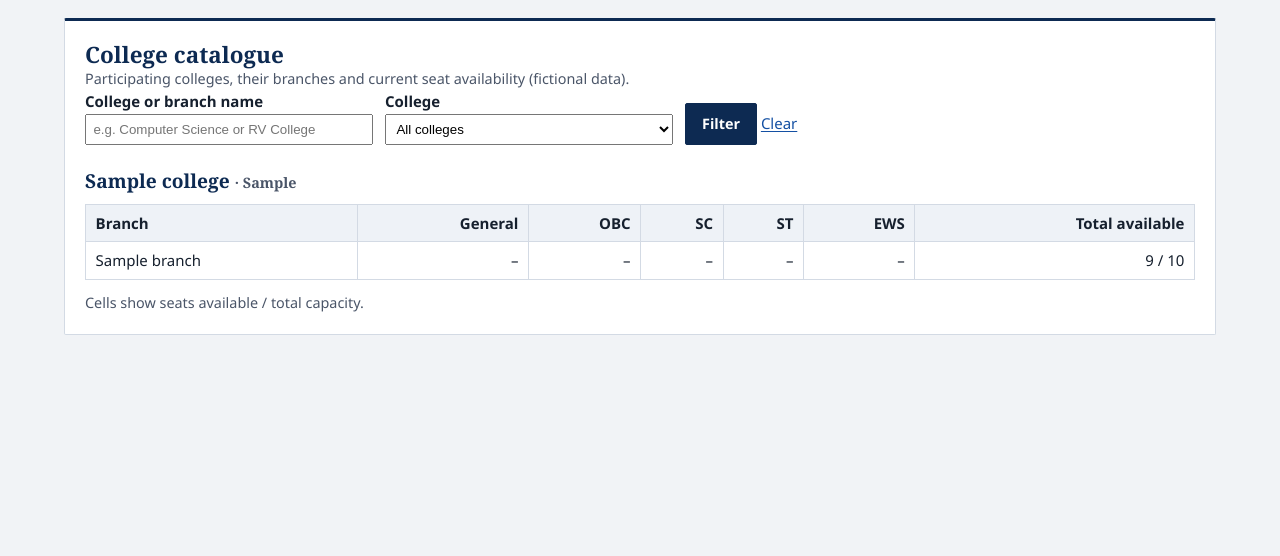
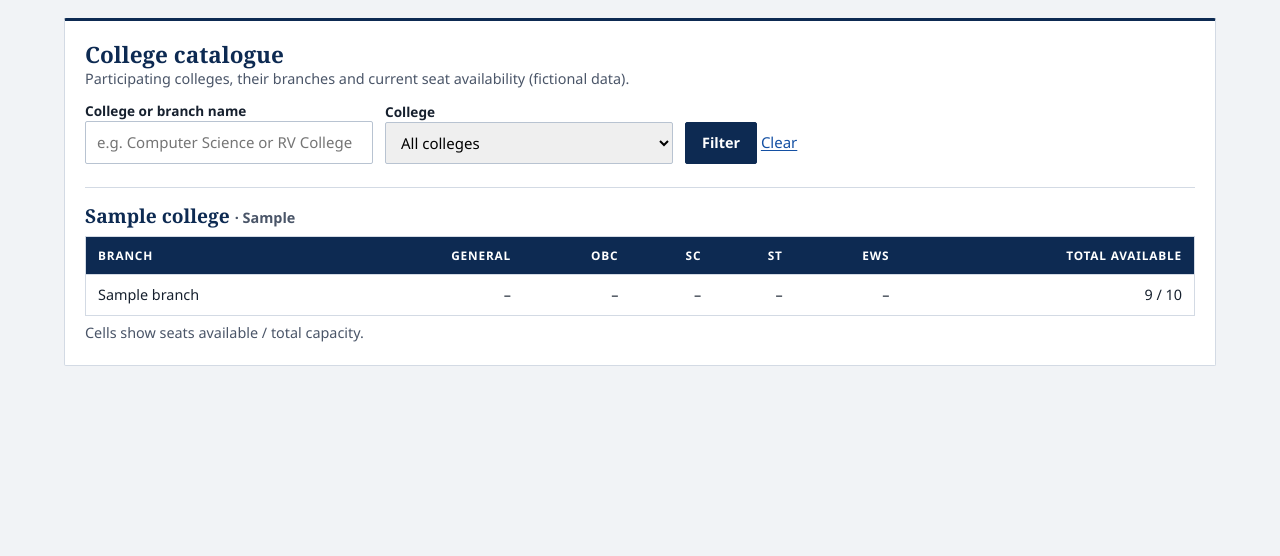
Before and after one commit to Gagan-1718/SE-Team5-Admission-Automation, a Flask app: page /colleges in a window 1280 px wide. Shown: the part 77-633 px from the top of the page. Run offline with Flask 3, Linux system fonts and the light colour scheme; tables that the repository leaves empty hold one stand-in row (values such as "Sample post").

Commit message:
style(ui): catalogue tables and forms in the portal style (R1-7)

```diff
--- a/templates/catalogue/_styles.html
+++ b/templates/catalogue/_styles.html
@@ -1,14 +1,16 @@
 <style>
-  .cat-table { width: 100%; border-collapse: collapse; margin: 0.75rem 0; background: #fff; }
-  .cat-table th, .cat-table td { border: 1px solid var(--line); padding: 0.4rem 0.6rem; text-align: left; }
-  .cat-table th { background: #eef2f7; }
-  .cat-table td.num, .cat-table th.num { text-align: right; }
-  .cat-form label { display: block; margin: 0.75rem 0 0.25rem; font-weight: 600; }
-  .cat-form input[type=text], .cat-form input[type=number], .cat-form select { padding: 0.4rem; min-width: 18rem; max-width: 100%; }
-  .cat-filter { display: flex; flex-wrap: wrap; gap: 0.75rem; align-items: flex-end; margin-bottom: 1rem; }
+  .cat-table { width: 100%; border-collapse: collapse; margin: 0.6rem 0 0.4rem; background: #fff; border: 1px solid var(--line); font-size: .9rem; }
+  .cat-table th, .cat-table td { border-bottom: 1px solid var(--line); padding: 9px 12px; text-align: left; }
+  .cat-table th { background: var(--navy); color: #fff; font-size: .74rem; text-transform: uppercase; letter-spacing: .07em; }
+  .cat-table tbody tr:nth-child(even) td { background: #f8fafc; }
+  .cat-table td.num, .cat-table th.num { text-align: right; font-variant-numeric: tabular-nums; }
+  .cat-form label { display: block; margin: 0.75rem 0 0.3rem; font-weight: 700; font-size: .85rem; }
+  .cat-form input[type=text], .cat-form input[type=number], .cat-form select { padding: 9px 11px; min-width: 18rem; max-width: 100%; border: 1px solid var(--line-2); border-radius: 2px; font: inherit; }
+  .cat-filter { display: flex; flex-wrap: wrap; gap: 0.75rem; align-items: flex-end; margin: 0.6rem 0 1rem; }
   .cat-filter label { margin: 0; }
-  .cat-error { background: #fdecea; border: 1px solid #e0a8a2; color: #7a1f17; padding: 0.6rem 0.8rem; border-radius: 6px; margin-bottom: 1rem; }
-  .cat-flash { background: #e8f3ea; border: 1px solid #a9cfae; color: #1d4d27; padding: 0.6rem 0.8rem; border-radius: 6px; margin-bottom: 1rem; }
-  .cat-actions a { margin-right: 0.75rem; }
-  .cat-college { margin-top: 1.5rem; }
+  .cat-error { background: var(--bad-wash); border: 1px solid #efbdb8; border-left: 5px solid var(--bad); color: #7f1b15; padding: 0.6rem 0.8rem; margin-bottom: 1rem; }
+  .cat-flash { background: var(--ok-wash); border: 1px solid #b8dcbc; border-left: 5px solid var(--ok); color: #14531f; padding: 0.6rem 0.8rem; margin-bottom: 1rem; }
+  .cat-actions a { margin-right: 0.75rem; font-weight: 600; }
+  .cat-college { margin-top: 1.4rem; padding-top: 1rem; border-top: 1px solid var(--line); }
+  .cat-college h2 small { font-family: var(--sans); font-weight: 600; }
 </style>
```
